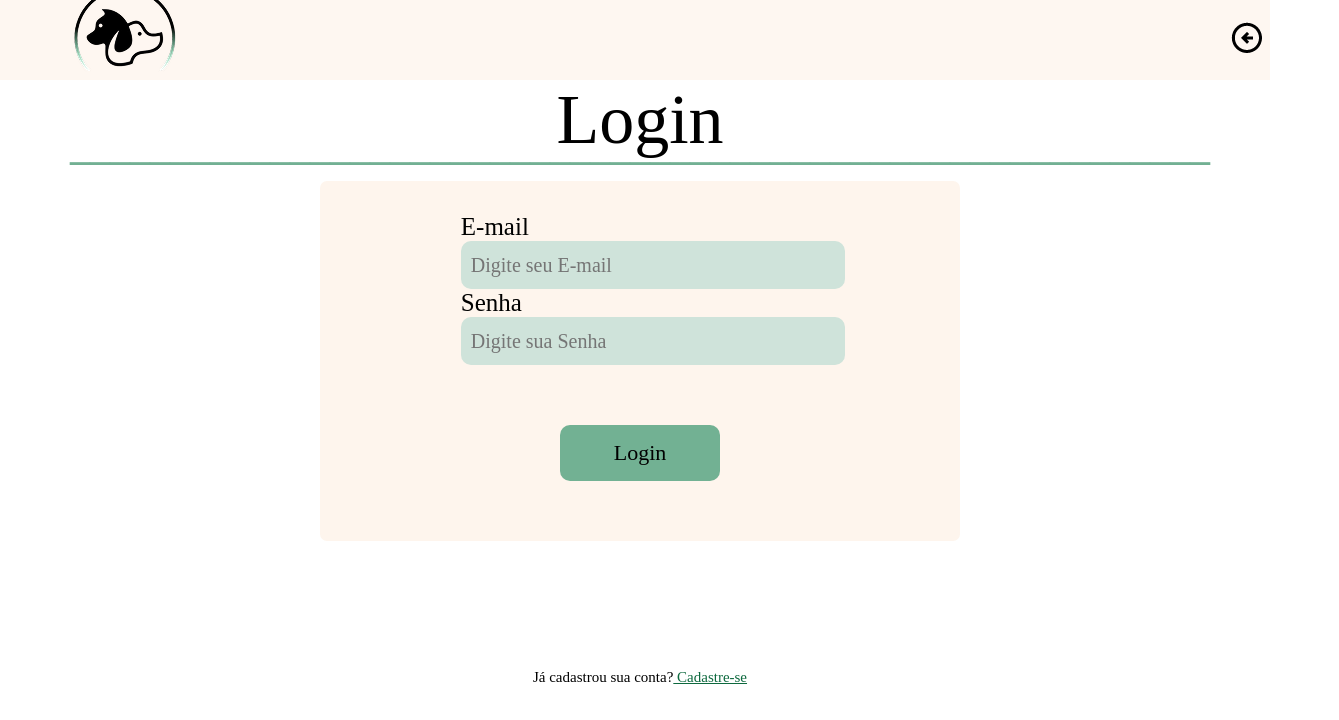
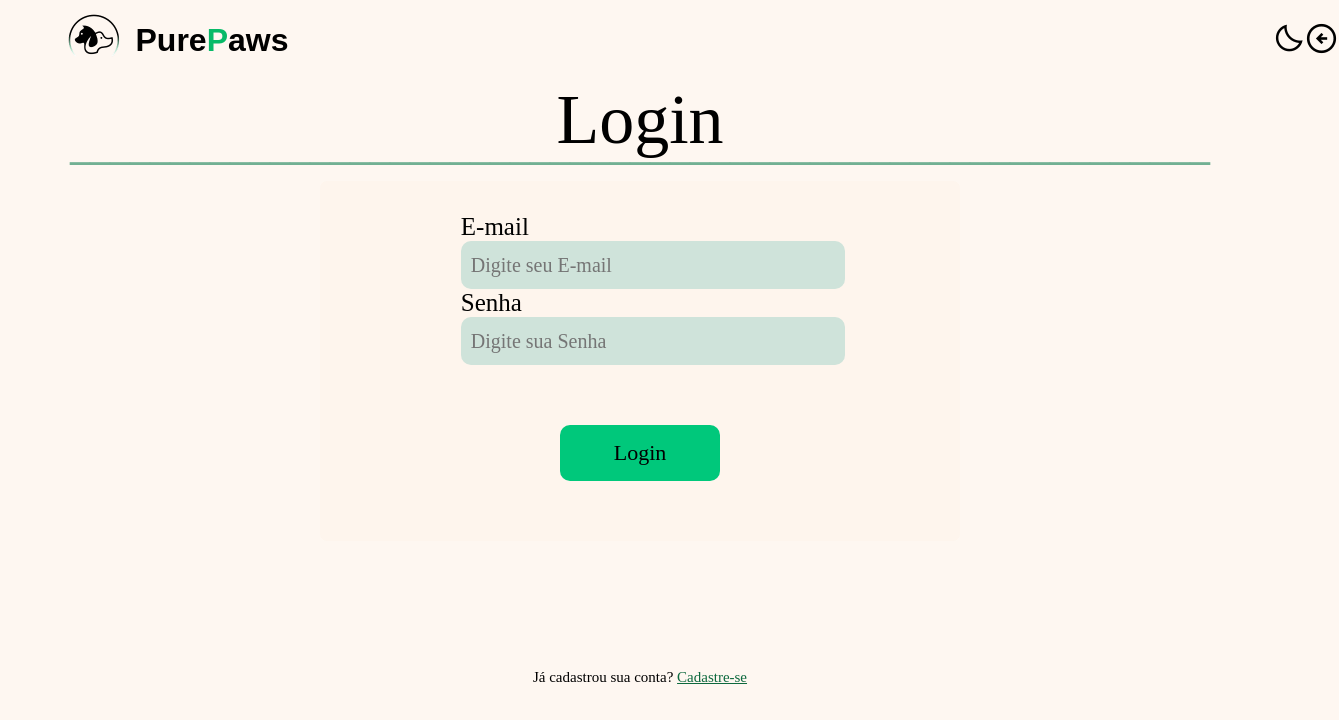
Before and after one commit to PauloMarko/PurePaws, a plain HTML site: page Login.html in a window 1280 px wide. Shown: the whole page, 1339 px wide, since content can reach past the window. Drawn offline with nearby package versions, Linux system fonts and the light colour scheme; a web font is replaced by a local one.

Commit message:
Reparação da página de login

```diff
--- a/Login.css
+++ b/Login.css
@@ -25,7 +25,70 @@ body {
     margin-left: 5%;
 }
 
+body.dark-theme .topo {
+    background-color: #484747;
+    width: 100vw;
+}
 
+body.dark-theme {
+    background-color: #6B6B6B;
+}
+
+#PurePaws {
+    text-decoration: none;
+    font-family: 'Konkhmer Sleokchher', sans-serif;
+    display: flex;
+    align-items: center;
+    color: black;
+}
+
+#PurePaws h1 {
+    font-size: 32px;
+}
+
+body.dark-theme #PurePaws {
+    color: white;
+}
+
+#p-verde {
+    color: #08ba68;
+}
+
+#logo {
+    padding-right: 10px;
+    width: 100%;
+    max-width: 75px;
+}
+
+#btn-tema {
+    all: unset;
+    border-style: none;
+    display: inline-block;
+    text-align: center;
+    vertical-align: middle;
+    cursor: pointer;
+    appearance: button;
+    margin-top: 30%;
+    margin-left: -4.4vw;
+}
+
+#icone-tema {
+    font-size: 32px;
+}
+
+#voltar-login a{
+    margin-left: -2vw;
+    text-decoration: none;
+    color: black;
+}
+
+#voltar-login span{
+    font-size: 35px;
+}
+
+body.dark-theme #voltar-login span{
+    color: white;
+}
 
 .cima{
     text-align: center;
@@ -51,6 +114,11 @@ body {
     border-radius: 7px;
     margin-top: 1%;
 }
+
+body.dark-theme .meio{
+    background-color: #4D4D4D;
+}
+
 #email, #senha{
     font-family: 'Konkhmer Sleokchher';
     font-size: 25px;
@@ -81,8 +149,11 @@ body {
     height: 7vh;
     border-radius: 10px;
     border: none;
-    background-color: #72B193;
+    background-color: #00C87B;
     cursor: pointer;
+}
+body.dark-theme .bttcadt{
+    color: white;
 }
 #cadt{
     font-family: 'Konkhmer Sleokchher';
@@ -97,3 +168,7 @@ body {
 #linkcd{
     color: #0D693E;
 }
+
+body.dark-theme #linkcd {
+    color: #1dd47f;
+}
--- a/Login.html
+++ b/Login.html
@@ -4,19 +4,29 @@
     <meta charset="UTF-8">
     <meta name="viewport" content="width=device-width, initial-scale=1.0">
     <title>Login</title>
+    <link href="https://fonts.googleapis.com/css2?family=Material+Symbols+Outlined" rel="stylesheet" />
     <link rel="stylesheet" href="Login.css">
 </head>
 <body>
     <div class="topo">
         <div class="topo1">
-            <a href="Login.html">
-                <img src="img/LOGO.png" alt="">
+            <a href="Login.html" id="PurePaws">
+                <img src="img/LOGO.png" alt="" id="logo">
+                <h1>Pure</h1>
+                <h1 id="p-verde">P</h1>
+                <h1>aws</h1>
             </a>
         </div>
-        <div>
-            <img src="img/VOLTARLOGIN.png" alt="">
+        <div id="themes">
+            <button id="btn-tema">
+                <span class="material-symbols-outlined" id="icone-tema"></span>
+            </button>
         </div>
-
+        <div id="voltar-login">
+            <a href="Login.html">
+                <span class="material-symbols-outlined">arrow_circle_left</span>
+            </a>
+        </div>
     </div>
 
 
@@ -29,17 +39,18 @@
     <div class="meio">
         <div class="meiocima1">
             <p id="email">E-mail</p>
-            <input class="txtnes" type="text" placeholder="Digite seu E-mail">
+            <input id="emailInput" class="txtnes" type="text" placeholder="Digite seu E-mail">
             <p id="senha">Senha</p>
-            <input class="txtnes" type="text" placeholder="Digite sua Senha">
+            <input id="senhaInput" class="txtnes" type="text" placeholder="Digite sua Senha">
         </div>
+        <span id="loginerro"></span>
         <div class="meiocima2">
             <button class="bttcadt" id="btnlogin"><p id="cadt">Login</p></button>
         </div>
     </div>
 
 
-    <p class="baixo">Já cadastrou sua conta?<a id="linkcd" href="Cadastro.html"> Cadastre-se</a></p>
+    <p class="baixo">Já cadastrou sua conta? <a id="linkcd" href="Cadastro.html">Cadastre-se</a></p>
 
     <script src="Login.js"></script>
     <script src="themes.js"></script>
--- a/Login.js
+++ b/Login.js
@@ -26,3 +26,37 @@ function validateEmail(email) {
   const emailRegex = /^[^\s@]+@[^\s@]+\.[^\s@]+$/;
   return emailRegex.test(email);
 }
+
+function aplicarTema(tema) {
+    const body = document.body;
+    const iconeTema = document.getElementById("icone-tema");
+    const logo = document.getElementById("logo");
+
+
+    if (tema === "dark") {
+        body.classList.add("dark-mode");
+        body.classList.remove("light-mode");
+        if (iconeTema) {
+            iconeTema.textContent = "wb_sunny"
+        }
+        if (logo) {
+            logo.src = "img/LOGO-DARK.png"
+            logo.style.width = "64px";
+            logo.style.heith = "64px";
+        }
+    } else {
+        body.classList.add("light-mode");
+        body.classList.remove("dark-mode");
+        if (iconeTema) {
+            iconeTema.textContent = "bedtime";
+        }
+        if (logo) {
+            logo.src = "img/LOGO.png"
+            logo.style.width = "72px";
+            logo.style.heith = "72px";
+        }
+    }
+    localStorage.setItem("theme", tema);
+}
+
+const prefersDarkMode = window.matchMedia('(prefers-color-scheme: dark)');
```
Also changed, not shown: index.html (deleted, +0 -8 lines), Catalogo.js (deleted).
